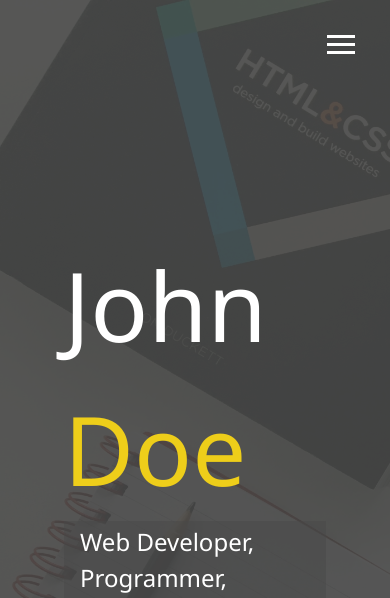
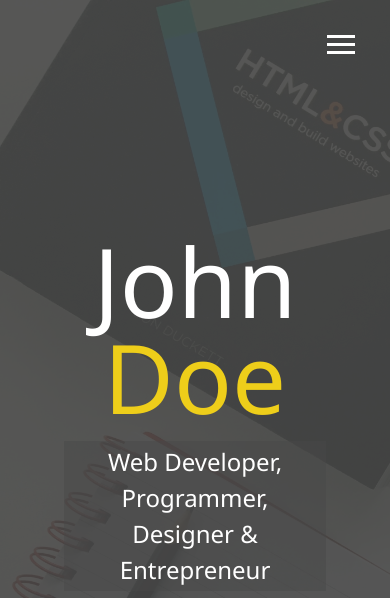
Before and after one commit to Viktorija-Gulb/responsivePortfolio2, a website: page dist/index.html in a window 390 px wide. Shown: the top 598 px of the page. Drawn offline with Linux system fonts and the light colour scheme.

Commit message:
added media queries

```diff
--- a/scss/_config.scss
+++ b/scss/_config.scss
@@ -27,3 +27,25 @@
     }
   }
 }
+
+// Media Query Mixins
+@mixin mediaSm {
+  @media screen and (max-width: 500px) {
+    @content;
+  }
+}
+@mixin mediaMd {
+  @media screen and (max-width: 768px) {
+    @content;
+  }
+}
+@mixin mediaLg {
+  @media screen and (min-width: 769px) and (max-width: 1170px) {
+    @content;
+  }
+}
+@mixin mediaXl {
+  @media screen and (min-width: 1171px) {
+    @content;
+  }
+}
--- /dev/null
+++ b/scss/_mobile.scss
@@ -0,0 +1,54 @@
+// Widescreens
+@include mediaXl {
+}
+
+// Desktops & Laptops
+@include mediaLg {
+}
+
+// Tablets & Small Laptops
+@include mediaMd {
+  main {
+    align-items: center;
+    text-align: center;
+
+    .lg-heading {
+      line-height: 1;
+      margin-bottom: 1rem;
+    }
+  }
+
+  ul.menu-nav,
+  div.menu-branding {
+    float: none;
+    width: 100%;
+    min-height: 0;
+
+    &.show {
+      transform: translate3d(0, 0, 0);
+    }
+  }
+
+  .menu-nav {
+    height: 75vh;
+    transform: translate3d(-100%, 0, 0);
+    font-size: 24px;
+  }
+  .menu-branding {
+    height: 25vh;
+    transform: translate3d(100%, 0, 0);
+
+    .portrait {
+      background: url(../img/portrait_small.jpg);
+      width: 150px;
+      height: 150px;
+    }
+  }
+}
+
+// Smartphones
+@include mediaSm {
+  main#home h1 {
+    margin-top: 10vh;
+  }
+}
--- a/scss/main.scss
+++ b/scss/main.scss
@@ -1,5 +1,6 @@
 @import "config";
 @import "menu";
+@import "mobile";
 
 * {
   box-sizing: border-box;
```
Also changed, not shown: dist/css/main.css, dist/img/portrait_small.JPG (added), 1 other file.
